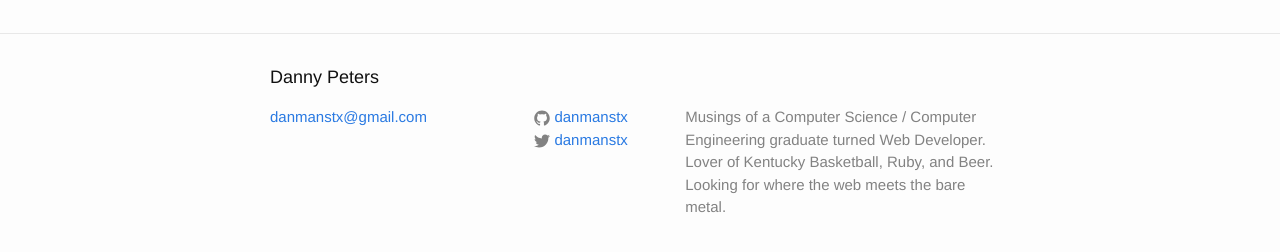
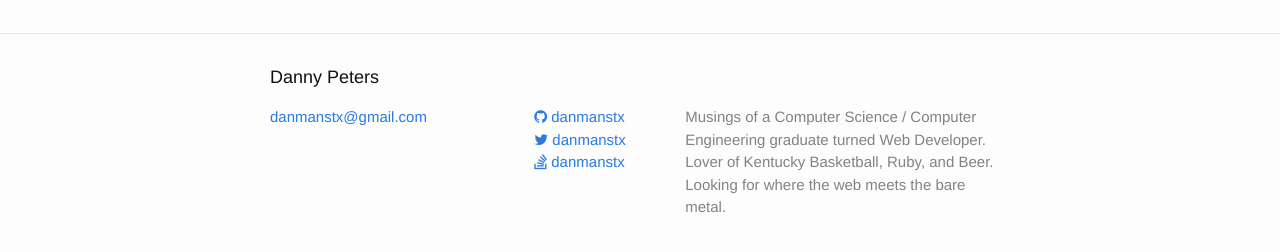
Before and after one commit to danmanstx/dannypetersme, a Jekyll site: the page built from index.html, in a window 1280 px wide. Shown: the part 443-695 px from the top of the page. Built offline with Jekyll 4.4.1, drawn with Linux system fonts in a browser that asks for light colours; nearby versions of some CDN libraries.

Commit message:
added stackoverflow link

```diff
--- a/_config.yml
+++ b/_config.yml
@@ -9,6 +9,7 @@ baseurl: "" # the subpath of your site, e.g. /blog/
 url: "http://dannypeters.me" # the base hostname & protocol for your site
 twitter_username: danmanstx
 github_username:  danmanstx
+stackoverflow_username: danmanstx
 
 gems: ["emoji_for_jekyll"]
 
--- a/_includes/footer.html
+++ b/_includes/footer.html
@@ -18,9 +18,7 @@
           <li>
             <a href="https://github.com/{{ site.github_username }}">
               <span class="icon  icon--github">
-                <svg viewBox="0 0 16 16">
-                  <path fill="#828282" d="M7.999,0.431c-4.285,0-7.76,3.474-7.76,7.761 c0,3.428,2.223,6.337,5.307,7.363c0.388,0.071,0.53-0.168,0.53-0.374c0-0.184-0.007-0.672-0.01-1.32 c-2.159,0.469-2.614-1.04-2.614-1.04c-0.353-0.896-0.862-1.135-0.862-1.135c-0.705-0.481,0.053-0.472,0.053-0.472 c0.779,0.055,1.189,0.8,1.189,0.8c0.692,1.186,1.816,0.843,2.258,0.645c0.071-0.502,0.271-0.843,0.493-1.037 C4.86,11.425,3.049,10.76,3.049,7.786c0-0.847,0.302-1.54,0.799-2.082C3.768,5.507,3.501,4.718,3.924,3.65 c0,0,0.652-0.209,2.134,0.796C6.677,4.273,7.34,4.187,8,4.184c0.659,0.003,1.323,0.089,1.943,0.261 c1.482-1.004,2.132-0.796,2.132-0.796c0.423,1.068,0.157,1.857,0.077,2.054c0.497,0.542,0.798,1.235,0.798,2.082 c0,2.981-1.814,3.637-3.543,3.829c0.279,0.24,0.527,0.713,0.527,1.437c0,1.037-0.01,1.874-0.01,2.129 c0,0.208,0.14,0.449,0.534,0.373c3.081-1.028,5.302-3.935,5.302-7.362C15.76,3.906,12.285,0.431,7.999,0.431z"/>
-                </svg>
+                {% icon fa-github %}
               </span>
 
               <span class="username">{{ site.github_username }}</span>
@@ -32,13 +30,21 @@
           <li>
             <a href="https://twitter.com/{{ site.twitter_username }}">
               <span class="icon  icon--twitter">
-                <svg viewBox="0 0 16 16">
-                  <path fill="#828282" d="M15.969,3.058c-0.586,0.26-1.217,0.436-1.878,0.515c0.675-0.405,1.194-1.045,1.438-1.809
-                  c-0.632,0.375-1.332,0.647-2.076,0.793c-0.596-0.636-1.446-1.033-2.387-1.033c-1.806,0-3.27,1.464-3.27,3.27 c0,0.256,0.029,0.506,0.085,0.745C5.163,5.404,2.753,4.102,1.14,2.124C0.859,2.607,0.698,3.168,0.698,3.767 c0,1.134,0.577,2.135,1.455,2.722C1.616,6.472,1.112,6.325,0.671,6.08c0,0.014,0,0.027,0,0.041c0,1.584,1.127,2.906,2.623,3.206 C3.02,9.402,2.731,9.442,2.433,9.442c-0.211,0-0.416-0.021-0.615-0.059c0.416,1.299,1.624,2.245,3.055,2.271 c-1.119,0.877-2.529,1.4-4.061,1.4c-0.264,0-0.524-0.015-0.78-0.046c1.447,0.928,3.166,1.469,5.013,1.469 c6.015,0,9.304-4.983,9.304-9.304c0-0.142-0.003-0.283-0.009-0.423C14.976,4.29,15.531,3.714,15.969,3.058z"/>
-                </svg>
+                {% icon fa-twitter %}
               </span>
 
               <span class="username">{{ site.twitter_username }}</span>
+            </a>
+          </li>
+          {% endif %}
+
+          {% if site.stackoverflow_username %}
+          <li>
+            <a href="https://stackoverflow.com/users/1884036/{{ site.stackoverflow_username }}">
+              <span style="color='#828282'">
+                {% icon fa-stack-overflow %}
+              </span>
+              <span class="username">{{ site.stackoverflow_username }}</span>
             </a>
           </li>
           {% endif %}
--- a/_includes/head.html
+++ b/_includes/head.html
@@ -9,6 +9,7 @@
   <link rel="stylesheet" href="{{ "/css/main.css" | prepend: site.baseurl }}">
   <link rel="canonical" href="{{ page.url | replace:'index.html','' | prepend: site.baseurl | prepend: site.url }}">
   <link rel="alternate" type="application/rss+xml" title="{{ site.title }}" href="{{ "/feed.xml" | prepend: site.baseurl | prepend: site.url }}" />
+  <link rel="stylesheet" href="//maxcdn.bootstrapcdn.com/font-awesome/4.3.0/css/font-awesome.min.css" />
   <script>
   (function(i,s,o,g,r,a,m){i['GoogleAnalyticsObject']=r;i[r]=i[r]||function(){
   (i[r].q=i[r].q||[]).push(arguments)},i[r].l=1*new Date();a=s.createElement(o),
@@ -17,6 +18,5 @@
 
   ga('create', 'UA-58716012-1', 'auto');
   ga('send', 'pageview');
-
-</script>
+  </script>
 </head>
--- /dev/null
+++ b/_plugins/fontawesome.rb
@@ -0,0 +1,71 @@
+##
+# The MIT License (MIT)
+#
+# Copyright (c) 2014 Ryan Morrissey
+#
+# Permission is hereby granted, free of charge, to any person obtaining a copy
+# of this software and associated documentation files (the "Software"), to deal
+# in the Software without restriction, including without limitation the rights
+# to use, copy, modify, merge, publish, distribute, sublicense, and/or sell
+# copies of the Software, and to permit persons to whom the Software is
+# furnished to do so, subject to the following conditions:
+#
+# The above copyright notice and this permission notice shall be included in
+# all copies or substantial portions of the Software.
+#
+# THE SOFTWARE IS PROVIDED "AS IS", WITHOUT WARRANTY OF ANY KIND, EXPRESS OR
+# IMPLIED, INCLUDING BUT NOT LIMITED TO THE WARRANTIES OF MERCHANTABILITY,
+# FITNESS FOR A PARTICULAR PURPOSE AND NONINFRINGEMENT. IN NO EVENT SHALL THE
+# AUTHORS OR COPYRIGHT HOLDERS BE LIABLE FOR ANY CLAIM, DAMAGES OR OTHER
+# LIABILITY, WHETHER IN AN ACTION OF CONTRACT, TORT OR OTHERWISE, ARISING FROM,
+# OUT OF OR IN CONNECTION WITH THE SOFTWARE OR THE USE OR OTHER DEALINGS IN
+# THE SOFTWARE.
+#
+#
+# Font Awesome Icons Liquid Tag
+# Documentation can be found at http://fontawesome.io/
+#
+# Example:
+#    {% icon fa-camera-retro %}
+#    {% icon fa-camera-retro fa-lg %}
+#    {% icon fa-spinner fa-spin %}
+#    {% icon fa-shield fa-rotate-90 %}
+
+module Jekyll
+  class FontAwesomeTag < Liquid::Tag
+
+    def render(context)
+      if tag_contents = determine_arguments(@markup.strip)
+        icon_class, icon_extra = tag_contents[0], tag_contents[1]
+        icon_tag(icon_class, icon_extra)
+      else
+        raise ArgumentError.new <<-eos
+Syntax error in tag 'icon' while parsing the following markup:
+
+  #{@markup}
+
+Valid syntax:
+  for icons: {% icon fa-camera-retro %}
+  for icons with size/spin/rotate: {% icon fa-camera-retro fa-lg %}
+eos
+      end
+    end
+
+    private
+
+    def determine_arguments(input)
+      matched = input.match(/\A(\S+) ?(\S+)?\Z/)
+      [matched[1].to_s.strip, matched[2].to_s.strip] if matched && matched.length >= 3
+    end
+
+    def icon_tag(icon_class, icon_extra = nil)
+      if icon_extra.empty?
+        "<i class=\"fa #{icon_class}\"></i>"
+      else
+        "<i class=\"fa #{icon_class} #{icon_extra}\"></i>"
+      end
+    end
+  end
+end
+
+Liquid::Template.register_tag('icon', Jekyll::FontAwesomeTag)
```
